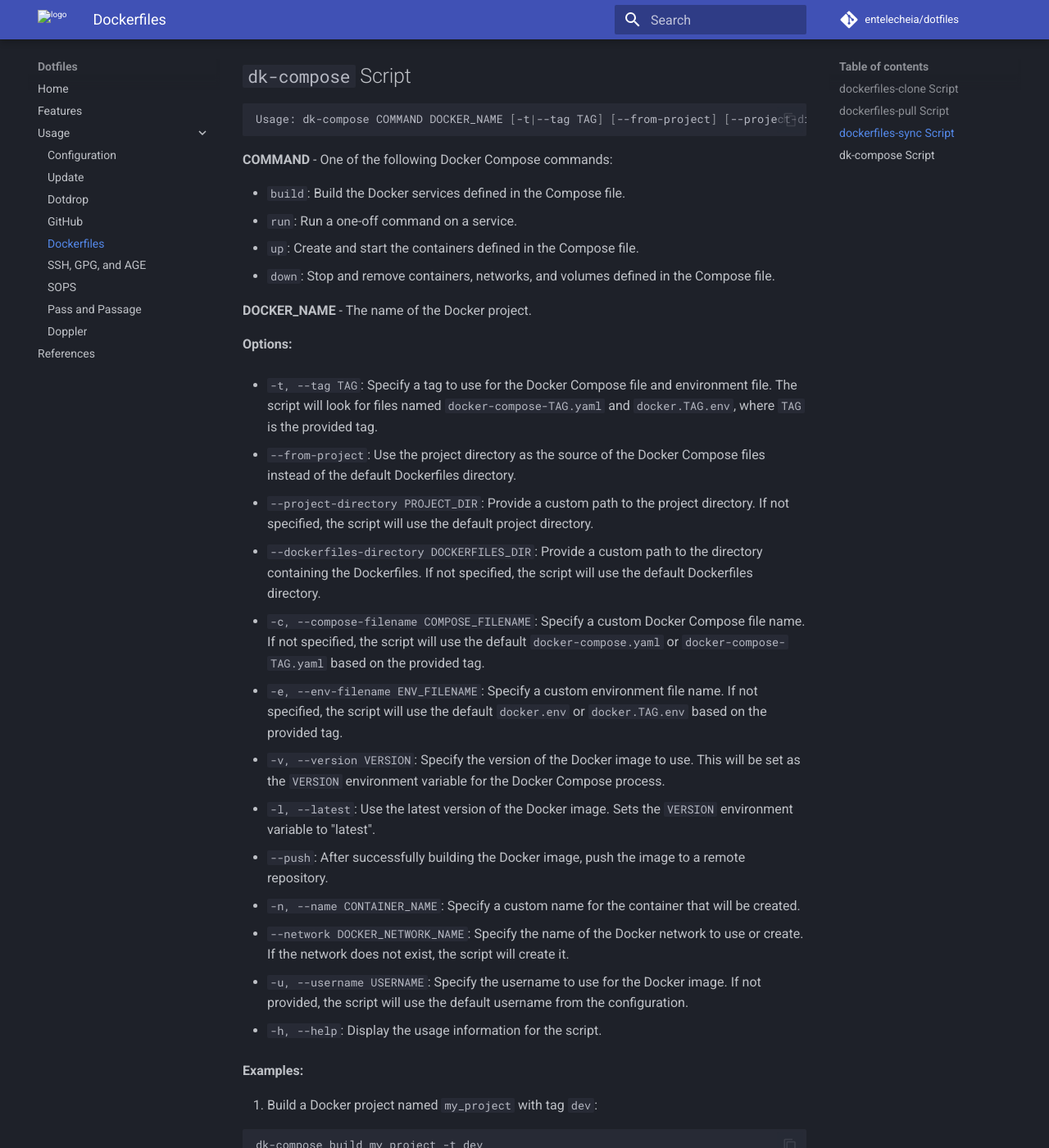
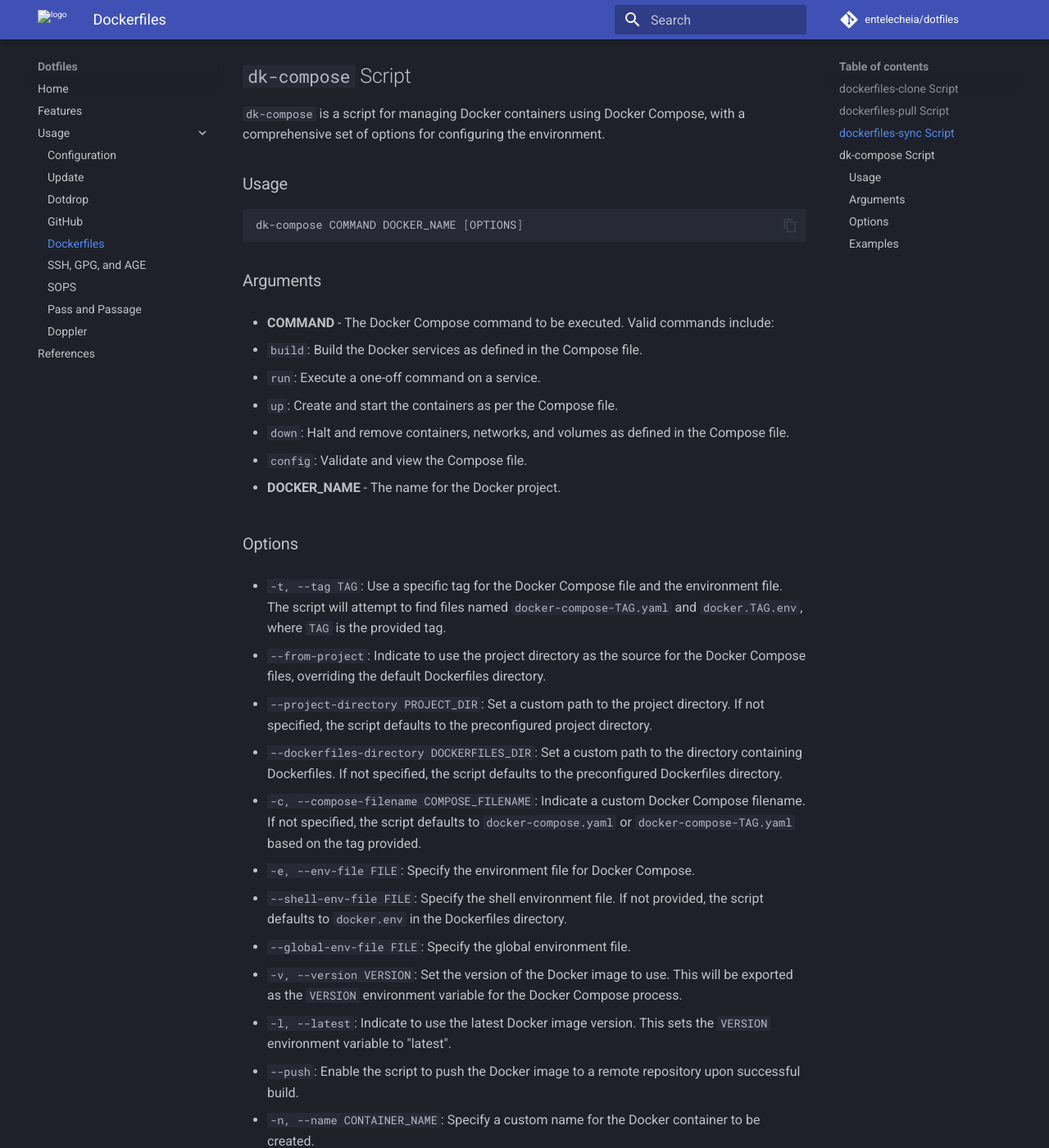
Before and after one commit to entelecheia/dotfiles, an MkDocs documentation site: the page built from docs/usage/dockerfiles.md, in a window 1280 px wide and 1400 px high, scrolled down 2859 px. Shown: the whole window at 82% size. Built offline with MkDocs 1.6.1 and Material for MkDocs 9.7.7, drawn with Linux system fonts in a browser that asks for light colours; comment, search, counter and statistics services are not loaded; some of the changed text lies outside the part shown.

Commit message:
docs(dk-compose): modify usage of dk-compose command

````diff
--- a/docs/usage/dockerfiles.md
+++ b/docs/usage/dockerfiles.md
@@ -115,48 +115,59 @@ The `dk-compose` script is a convenient wrapper for managing Docker Compose proj
 
 ## `dk-compose` Script
 
+`dk-compose` is a script for managing Docker containers using Docker Compose, with a comprehensive set of options for configuring the environment.
+
+### Usage
+
 ```bash
-Usage: dk-compose COMMAND DOCKER_NAME [-t|--tag TAG] [--from-project] [--project-directory PROJECT_DIR] [--dockerfiles-directory DOCKERFILES_DIR] [-c|--compose-filename COMPOSE_FILENAME] [-e|--env-filename ENV_FILENAME] [-v|--version VERSION] [-l|--latest] [--push] [-n|--name CONTAINER_NAME] [--network DOCKER_NETWORK_NAME] [-u|--username USERNAME] [-h|--help]
+dk-compose COMMAND DOCKER_NAME [OPTIONS]
 ```
 
-**COMMAND** - One of the following Docker Compose commands:
+### Arguments
 
-- `build`: Build the Docker services defined in the Compose file.
-- `run`: Run a one-off command on a service.
-- `up`: Create and start the containers defined in the Compose file.
-- `down`: Stop and remove containers, networks, and volumes defined in the Compose file.
+- **COMMAND** - The Docker Compose command to be executed. Valid commands include:
 
-**DOCKER_NAME** - The name of the Docker project.
+  - `build`: Build the Docker services as defined in the Compose file.
+  - `run`: Execute a one-off command on a service.
+  - `up`: Create and start the containers as per the Compose file.
+  - `down`: Halt and remove containers, networks, and volumes as defined in the Compose file.
+  - `config`: Validate and view the Compose file.
 
-**Options:**
+- **DOCKER_NAME** - The name for the Docker project.
 
-- `-t, --tag TAG`: Specify a tag to use for the Docker Compose file and environment file. The script will look for files named `docker-compose-TAG.yaml` and `docker.TAG.env`, where `TAG` is the provided tag.
+### Options
 
-- `--from-project`: Use the project directory as the source of the Docker Compose files instead of the default Dockerfiles directory.
+- `-t, --tag TAG`: Use a specific tag for the Docker Compose file and the environment file. The script will attempt to find files named `docker-compose-TAG.yaml` and `docker.TAG.env`, where `TAG` is the provided tag.
 
-- `--project-directory PROJECT_DIR`: Provide a custom path to the project directory. If not specified, the script will use the default project directory.
+- `--from-project`: Indicate to use the project directory as the source for the Docker Compose files, overriding the default Dockerfiles directory.
 
-- `--dockerfiles-directory DOCKERFILES_DIR`: Provide a custom path to the directory containing the Dockerfiles. If not specified, the script will use the default Dockerfiles directory.
+- `--project-directory PROJECT_DIR`: Set a custom path to the project directory. If not specified, the script defaults to the preconfigured project directory.
 
-- `-c, --compose-filename COMPOSE_FILENAME`: Specify a custom Docker Compose file name. If not specified, the script will use the default `docker-compose.yaml` or `docker-compose-TAG.yaml` based on the provided tag.
+- `--dockerfiles-directory DOCKERFILES_DIR`: Set a custom path to the directory containing Dockerfiles. If not specified, the script defaults to the preconfigured Dockerfiles directory.
 
-- `-e, --env-filename ENV_FILENAME`: Specify a custom environment file name. If not specified, the script will use the default `docker.env` or `docker.TAG.env` based on the provided tag.
+- `-c, --compose-filename COMPOSE_FILENAME`: Indicate a custom Docker Compose filename. If not specified, the script defaults to `docker-compose.yaml` or `docker-compose-TAG.yaml` based on the tag provided.
 
-- `-v, --version VERSION`: Specify the version of the Docker image to use. This will be set as the `VERSION` environment variable for the Docker Compose process.
+- `-e, --env-file FILE`: Specify the environment file for Docker Compose.
 
-- `-l, --latest`: Use the latest version of the Docker image. Sets the `VERSION` environment variable to "latest".
+- `--shell-env-file FILE`: Specify the shell environment file. If not provided, the script defaults to `docker.env` in the Dockerfiles directory.
 
-- `--push`: After successfully building the Docker image, push the image to a remote repository.
+- `--global-env-file FILE`: Specify the global environment file.
 
-- `-n, --name CONTAINER_NAME`: Specify a custom name for the container that will be created.
+- `-v, --version VERSION`: Set the version of the Docker image to use. This will be exported as the `VERSION` environment variable for the Docker Compose process.
 
-- `--network DOCKER_NETWORK_NAME`: Specify the name of the Docker network to use or create. If the network does not exist, the script will create it.
+- `-l, --latest`: Indicate to use the latest Docker image version. This sets the `VERSION` environment variable to "latest".
 
-- `-u, --username USERNAME`: Specify the username to use for the Docker image. If not provided, the script will use the default username from the configuration.
+- `--push`: Enable the script to push the Docker image to a remote repository upon successful build.
 
-- `-h, --help`: Display the usage information for the script.
+- `-n, --name CONTAINER_NAME`: Specify a custom name for the Docker container to be created.
 
-**Examples:**
+- `--network DOCKER_NETWORK_NAME`: Specify the Docker network name to use or create. If the network doesn't exist, the script will create it.
+
+- `-u, --username USERNAME`: Specify the username for the Docker image. If not provided, the script will default to the username from the configuration.
+
+- `-h, --help`: Display the help message containing usage information for the script.
+
+### Examples
 
 1. Build a Docker project named `my_project` with tag `dev`:
 
````
